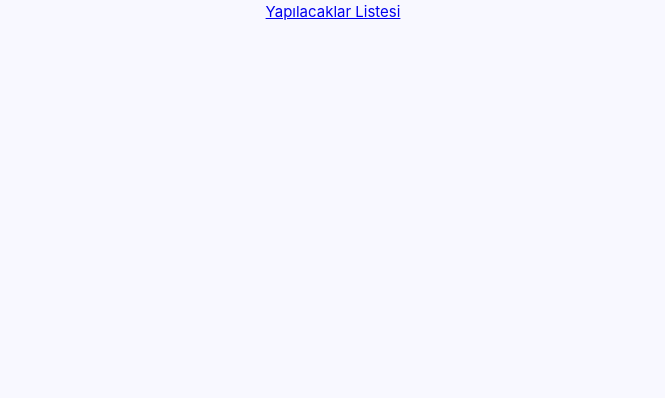
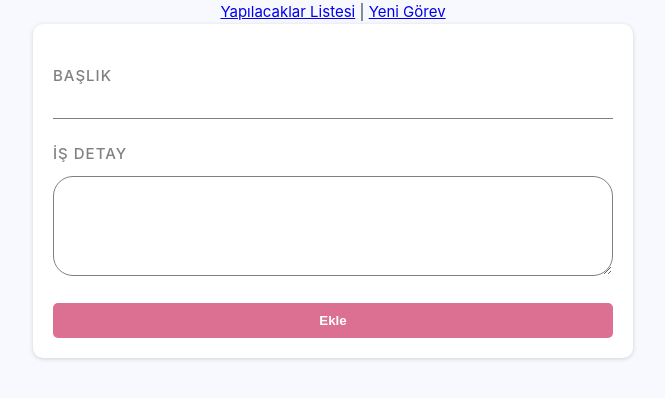
Before and after one commit to msabrioguz/Vue3-Ders, a Vue app in the folder 14-jira/: page /add-task in a window 1280 px wide. Shown: the top 398 px of the page, without its empty margins (307-972 px from the left). Built offline with nearby package versions, Linux system fonts and the light colour scheme.

Commit message:
Add Task Formu

```diff
--- a/14-jira/src/App.vue
+++ b/14-jira/src/App.vue
@@ -2,7 +2,8 @@
   <header>
     <div class="wrapper">
       <nav>
-        <RouterLink to="/">Yapılacaklar Listesi</RouterLink>
+        <RouterLink to="/">Yapılacaklar Listesi</RouterLink> |
+        <RouterLink to="/add-task">Yeni Görev</RouterLink>
       </nav>
     </div>
   </header>
--- a/14-jira/src/router/index.js
+++ b/14-jira/src/router/index.js
@@ -1,5 +1,6 @@
 import { createRouter, createWebHistory } from 'vue-router'
 import HomeView from '../views/HomeView.vue'
+import AddTaskView from '@/views/AddTaskView.vue'
 
 const router = createRouter({
   history: createWebHistory(import.meta.env.BASE_URL),
@@ -8,6 +9,11 @@ const router = createRouter({
       path: '/',
       name: 'home',
       component: HomeView
+    },
+    {
+      path: '/add-task',
+      name: 'add-task',
+      component: AddTaskView
     }
   ]
 })
--- /dev/null
+++ b/14-jira/src/views/AddTaskView.vue
@@ -0,0 +1,61 @@
+<template>
+    <form>
+        <label>Başlık</label>
+        <input type="text" v-model="title" required>
+        <label>İş Detay</label>
+        <textarea required v-model="details"></textarea>
+        <button>Ekle</button>
+    </form>
+</template>
+<script>
+export default {
+    data() {
+        return {
+            title: '',
+            details: ''
+        }
+    }
+}
+</script>
+<style scoped>
+    form{
+        box-shadow: rgba(0, 0, 0, 0.16) 0px 1px 4px;
+        padding: 20px;
+        border-radius: 10px;
+        background-color: white;
+    }
+    input {
+        width: 100%;
+        border: none;
+        border-bottom: 1px solid gray;
+        outline: none;
+    }
+    textarea {
+        width: 100%;
+        border: 1px solid gray;
+        border-radius: 20px;
+        outline: none;
+        height: 100px;
+        padding: 10px;
+    }
+    label {
+        margin: 20px 0 10px 0;
+        display: block;
+        color:grey;
+        font-size: 15px;
+        font-weight: 500;
+        letter-spacing: 1px;
+        text-transform: uppercase;
+    }
+    button {
+        margin-top: 20px;
+        width: 100%;
+        padding: 10px;
+        border: none;
+        border-radius: 5px;
+        background-color: palevioletred;
+        color: white;
+        font-weight: 600;
+        cursor: pointer;
+    }
+</style>
```
